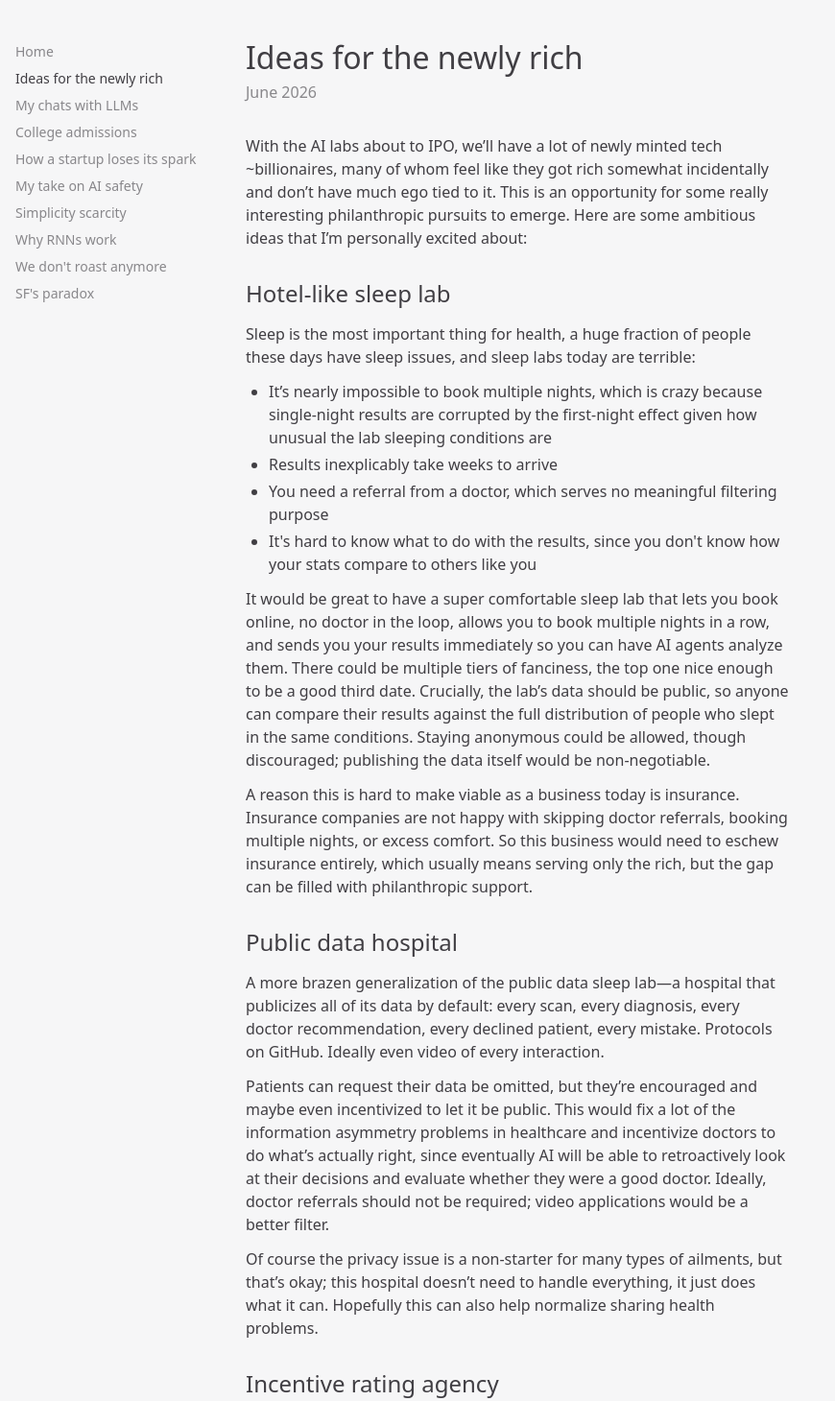
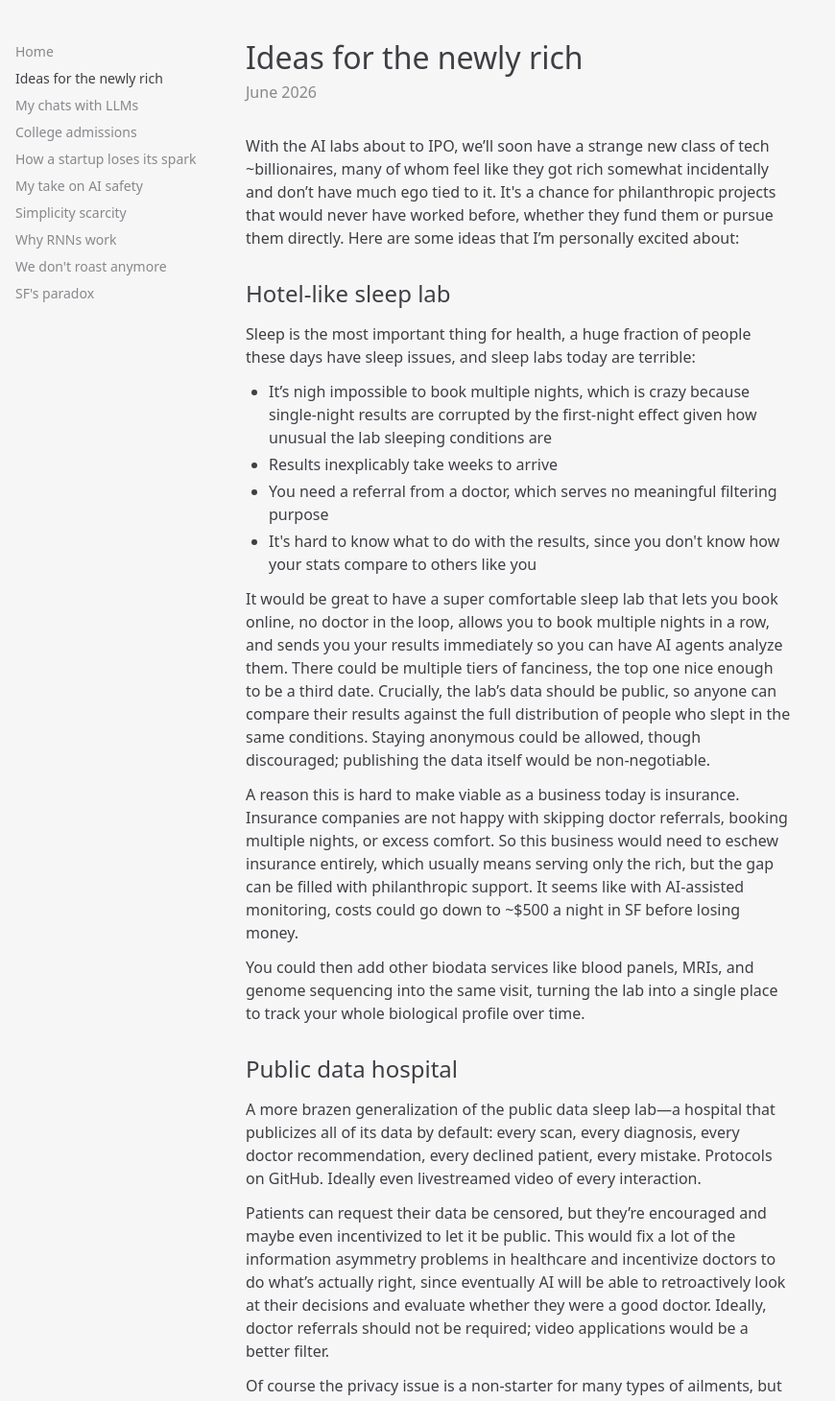
Before and after one commit to Xyzrr/micro-blog, a SvelteKit app: page /nonprofit-ideas in a window 1280 px wide. Shown: the top 1460 px of the page at 96% size, without its empty margins (0-870 px from the left). Built offline with nearby package versions, Linux system fonts and the light colour scheme.

Commit message:
more tweak

```diff
--- a/src/routes/(posts)/nonprofit-ideas/+page.svelte
+++ b/src/routes/(posts)/nonprofit-ideas/+page.svelte
@@ -4,10 +4,9 @@
 <h1>Ideas for the newly rich</h1>
 <div class="opacity-60 mb-8">June 2026</div>
 <p>
-	With the AI labs about to IPO, we’ll have a lot of newly minted tech ~billionaires, many of whom
-	feel like they got rich somewhat incidentally and don’t have much ego tied to it. This is an
-	opportunity for some really interesting philanthropic pursuits to emerge. Here are some ambitious
-	ideas that I’m personally excited about:
+	With the AI labs about to IPO, we’ll soon have a strange new class of tech ~billionaires, many of whom
+	feel like they got rich somewhat incidentally and don’t have much ego tied to it. It's a chance for philanthropic projects that would never have worked before,
+	whether they fund them or pursue them directly. Here are some ideas that I’m personally excited about:
 </p>
 
 <h2>Hotel-like sleep lab</h2>
@@ -17,7 +16,7 @@
 </p>
 <ul>
 	<li>
-		It’s nearly impossible to book multiple nights, which is crazy because single-night results are
+		It’s nigh impossible to book multiple nights, which is crazy because single-night results are
 		corrupted by the first-night effect given how unusual the lab sleeping conditions are
 	</li>
 	<li>Results inexplicably take weeks to arrive</li>
@@ -28,7 +27,7 @@
 	It would be great to have a super comfortable sleep lab that lets you book online, no doctor in
 	the loop, allows you to book multiple nights in a row, and sends you your results immediately so you
 	can have AI agents analyze them. There could be multiple tiers of fanciness, the top one nice
-	enough to be a good third date. Crucially, the lab’s data should be public, so anyone can compare
+	enough to be a third date. Crucially, the lab’s data should be public, so anyone can compare
 	their results against the full distribution of people who slept in the same conditions. Staying
 	anonymous could be allowed, though discouraged; publishing the data itself would be
 	non-negotiable.
@@ -37,17 +36,22 @@
 	A reason this is hard to make viable as a business today is insurance. Insurance companies are not
 	happy with skipping doctor referrals, booking multiple nights, or excess comfort. So this business
 	would need to eschew insurance entirely, which usually means serving only the rich, but the gap can
-	be filled with philanthropic support.
+	be filled with philanthropic support. It seems like with AI-assisted monitoring, costs could go down
+	to ~$500 a night in SF before losing money.
+</p>
+<p>
+	You could then add other biodata services like blood panels, MRIs, and genome sequencing into the same visit,
+	turning the lab into a single place to track your whole biological profile over time.
 </p>
 
 <h2>Public data hospital</h2>
 <p>
 	A more brazen generalization of the public data sleep lab—a hospital that publicizes all of its
 	data by default: every scan, every diagnosis, every doctor recommendation, every declined patient,
-	every mistake. Protocols on GitHub. Ideally even video of every interaction.
+	every mistake. Protocols on GitHub. Ideally even livestreamed video of every interaction.
 </p>
 <p>
-	Patients can request their data be omitted, but they’re encouraged and maybe even incentivized to
+	Patients can request their data be censored, but they’re encouraged and maybe even incentivized to
 	let it be public. This would fix a lot of the information asymmetry problems in healthcare and
 	incentivize doctors to do what’s actually right, since eventually AI will be able to retroactively
 	look at their decisions and evaluate whether they were a good doctor. Ideally, doctor referrals
```
